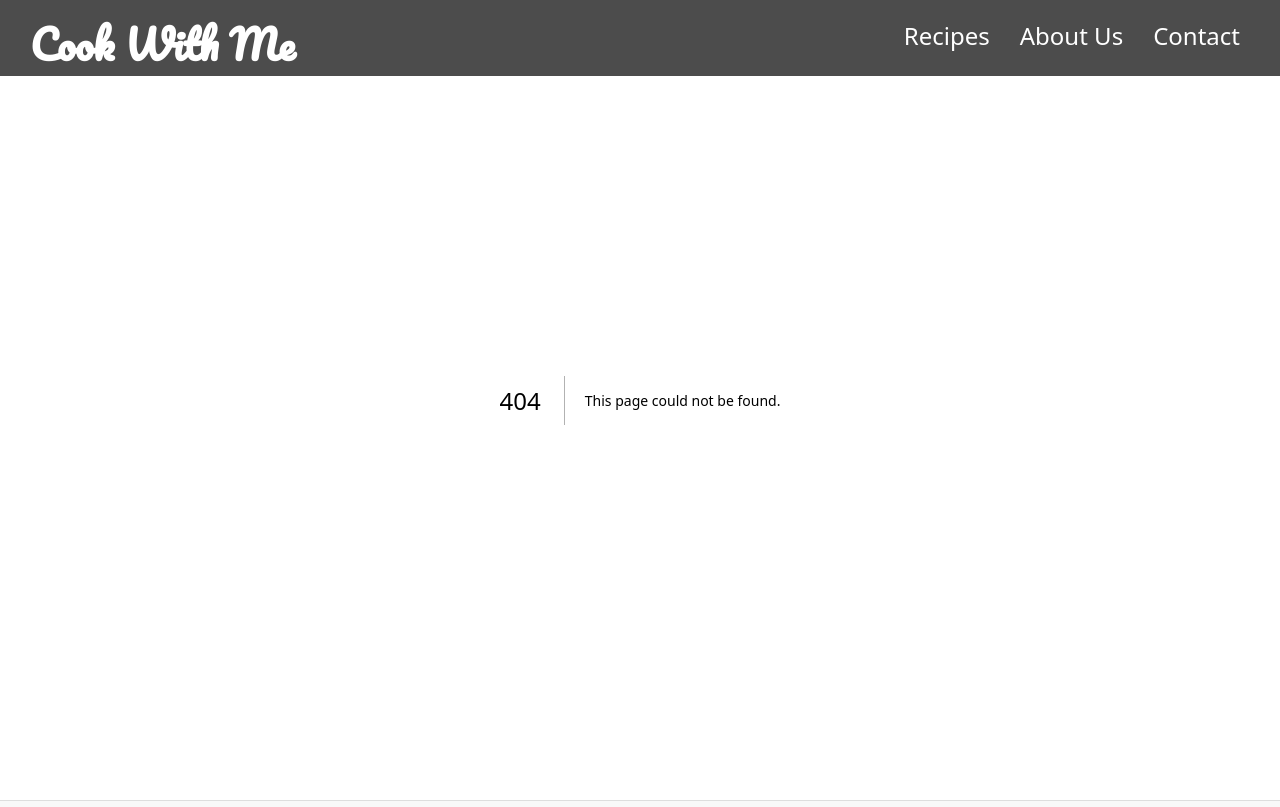
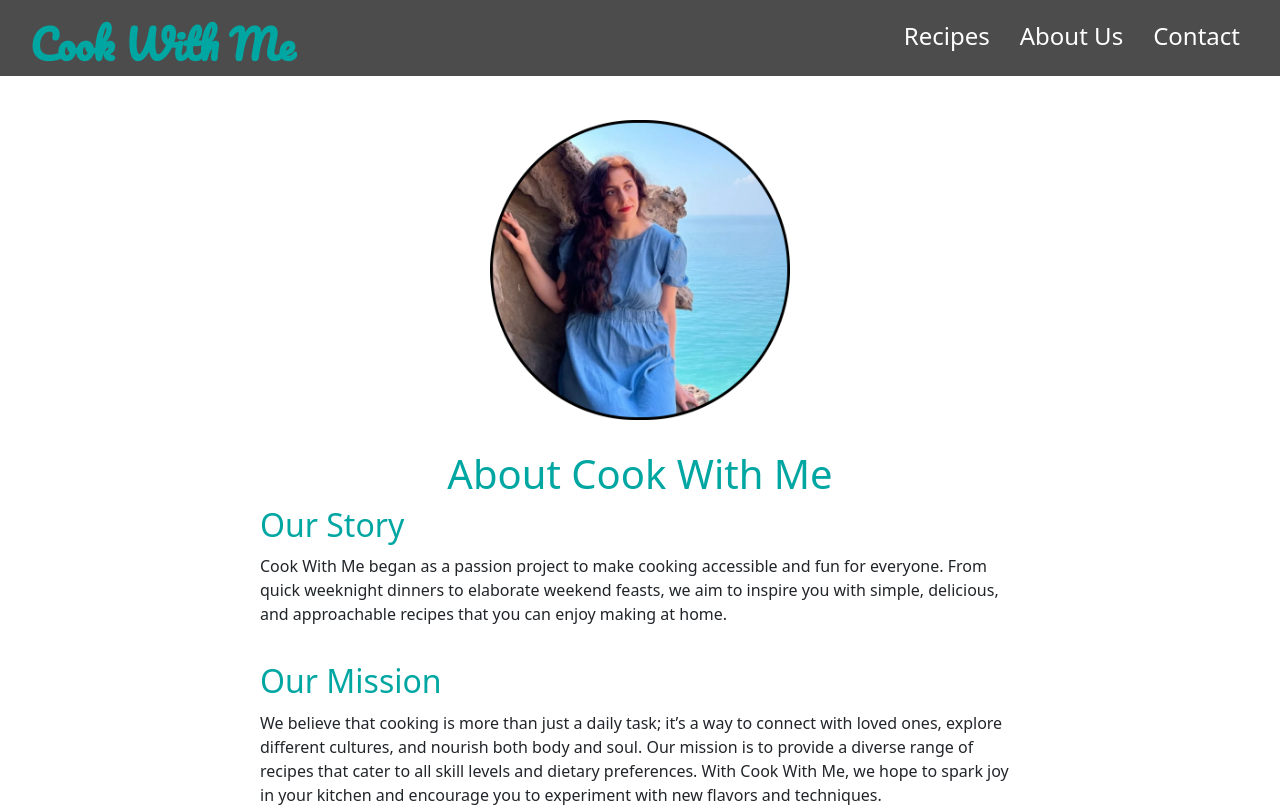
Before and after one commit to SaminLabbaf/Cook-With-Me, a Next.js app: page /about in a window 1280 px wide. Before the commit this address had no page. Shown: the top 807 px of the page. Built offline with nearby package versions, Linux system fonts and the light colour scheme.

Commit message:
added about us page

```diff
--- /dev/null
+++ b/app/about/about.styles.css
@@ -0,0 +1,29 @@
+#aboutPage {
+    max-width: 800px;
+    margin: 20px auto;
+    padding: 20px;
+    background: white;
+    border-radius: 8px;
+    display: flex;
+    flex-direction: column;
+    align-items: center;
+    margin-top: 100px;
+}
+
+#aboutPic {
+    margin-bottom: 30px;
+}
+
+h1 {
+    color: #00A6A2;
+    text-align: center;
+}
+
+section {
+    margin-bottom: 20px;
+}
+
+section h2 {
+    color: #00A6A2;
+    margin-bottom: 10px;
+}
--- /dev/null
+++ b/app/about/page.jsx
@@ -0,0 +1,27 @@
+import Image from 'next/image'
+import me from '../../public/images/me.png'
+import './about.styles.css'
+
+export default function About() {
+    return (
+        <main id='aboutPage'>
+            <Image id='aboutPic' src={me} alt='samin labbaf picture' width={300} height={300} />
+            <h1>About Cook With Me</h1>
+
+            <section>
+                <h2>Our Story</h2>
+                <p>Cook With Me began as a passion project to make cooking accessible and fun for everyone. From quick weeknight dinners to elaborate weekend feasts, we aim to inspire you with simple, delicious, and approachable recipes that you can enjoy making at home.</p>
+            </section>
+
+            <section>
+                <h2>Our Mission</h2>
+                <p>We believe that cooking is more than just a daily task; it’s a way to connect with loved ones, explore different cultures, and nourish both body and soul. Our mission is to provide a diverse range of recipes that cater to all skill levels and dietary preferences. With Cook With Me, we hope to spark joy in your kitchen and encourage you to experiment with new flavors and techniques.</p>
+            </section>
+
+            <section>
+                <h2>Meet Samin Labbaf</h2>
+                <p>Samin Labbaf is a creative front-end developer and food enthusiast who brings passion to every recipe and design. Combining a love for coding with a love for cooking, Samin creates websites that are both functional and visually appealing. Outside of work, Samin enjoys dancing, playing the piano, biking, and spending quality time with a playful feline companion. Join Samin on this delicious journey of culinary exploration!</p>
+            </section>
+        </main>
+    )
+}
--- a/app/components/header/header.jsx
+++ b/app/components/header/header.jsx
@@ -7,7 +7,7 @@ export default function Header() {
             <nav>
                 <ul>
                     <li><Link href="./recipes"><h4>Recipes</h4></Link></li>
-                    <li><Link href="#"><h4>About Us</h4></Link></li>
+                    <li><Link href="./about"><h4>About Us</h4></Link></li>
                     <li><Link href="#"><h4>Contact</h4></Link></li>
                 </ul>
             </nav>
```
Also changed, not shown: public/images/me.png (added).
